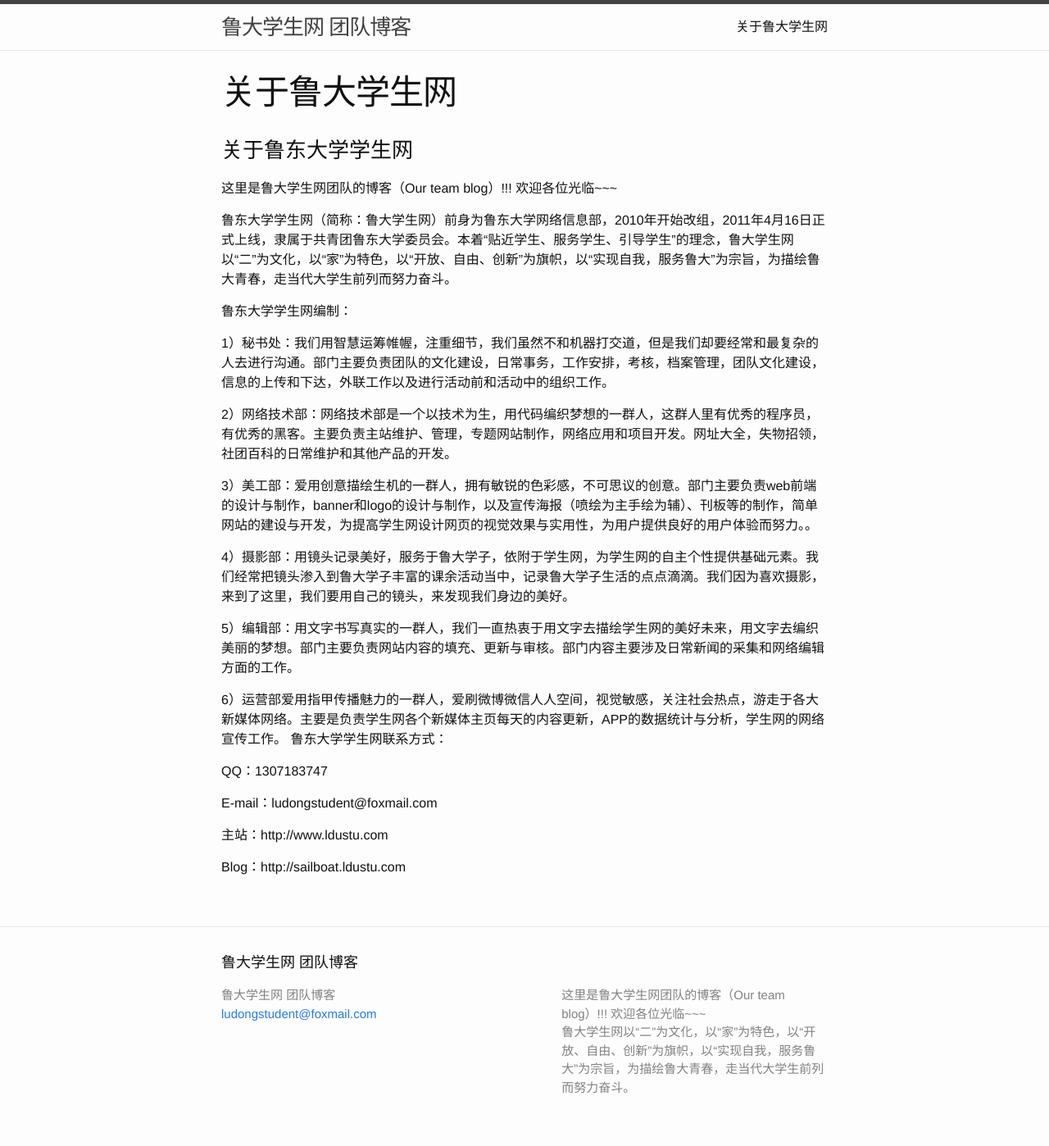
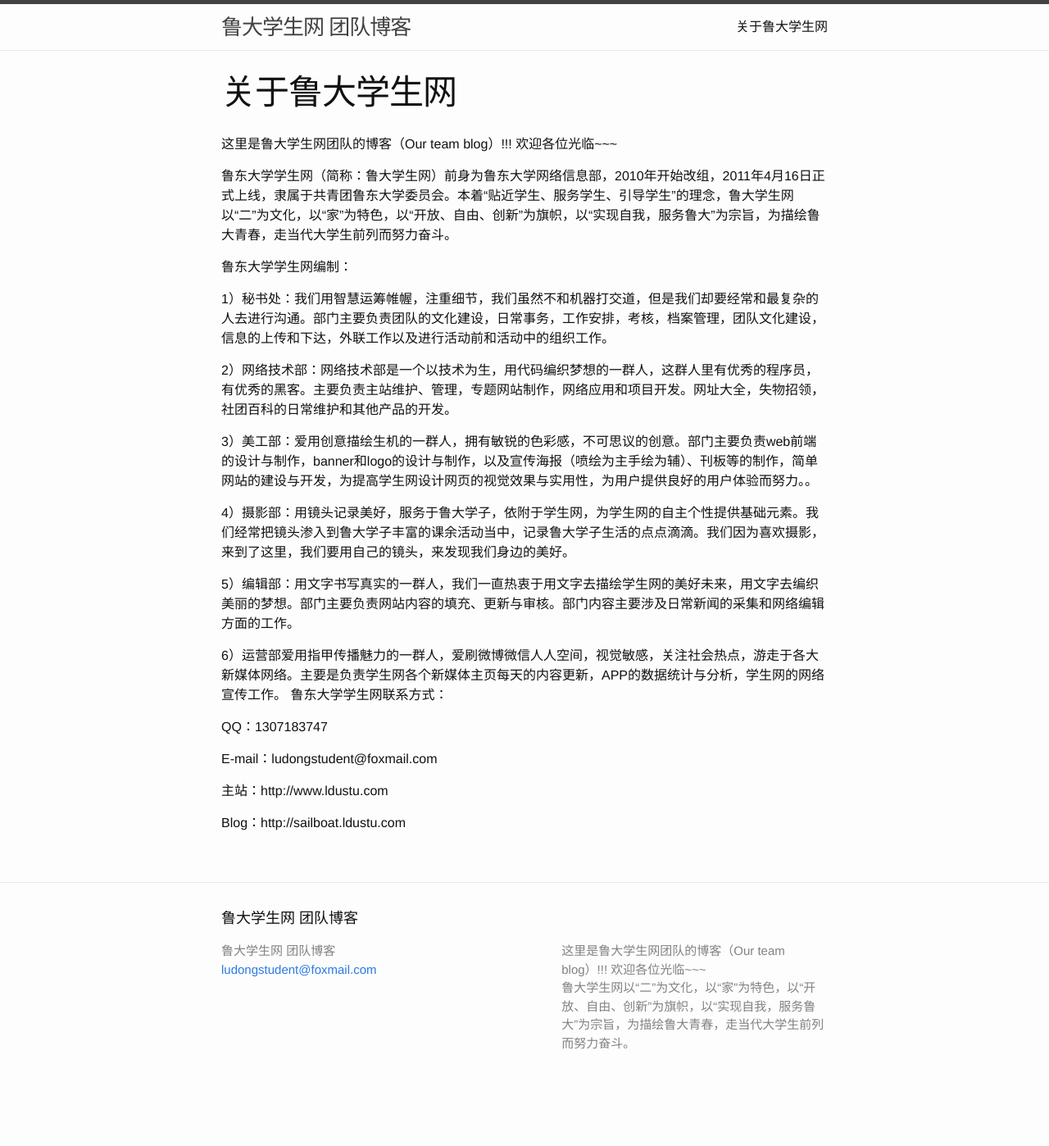
Before and after one commit to ldsn/sailboat, a Jekyll site: the page built from about.md, in a window 1280 px wide. Shown: the whole page at 82% size. Built offline with Jekyll 4.4.1, drawn with Linux system fonts in a browser that asks for light colours; after the commit the page ends 1344 px from its top, so only the background shows below that.

Commit message:
description

```diff
--- a/about.md
+++ b/about.md
@@ -3,7 +3,6 @@
 title: 关于鲁大学生网
 permalink: /about-us/
 ---
-<h3>关于鲁东大学学生网</h3>
 
 这里是鲁大学生网团队的博客（Our team blog）!!!   欢迎各位光临~~~
 
```
